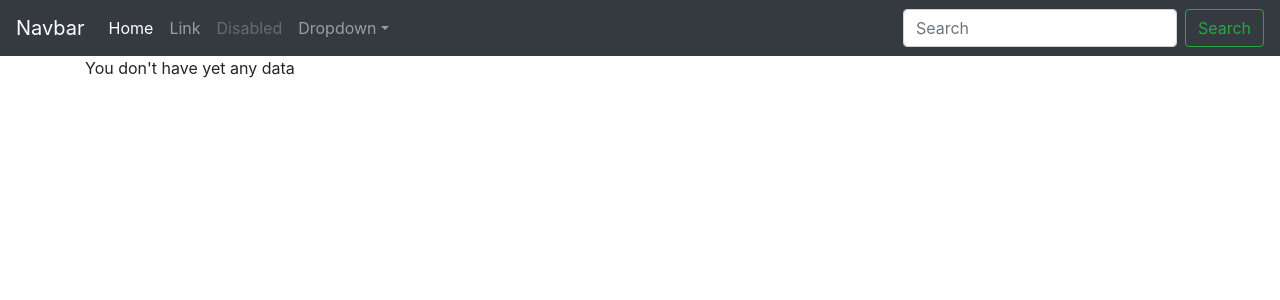
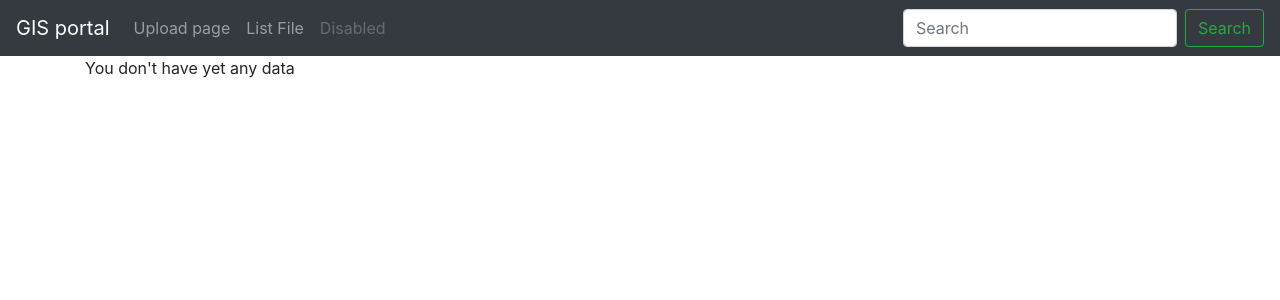
Before and after one commit to MaxKuzaj13/django_gis_portal, a Django app: page /list_view in a window 1280 px wide. Shown: the top 300 px of the page. Run offline with Django 3.2, Linux system fonts and the light colour scheme; data that the repository does not hold is empty; some libraries are stand-ins or nearby versions.

Commit message:
Change in UI: links, table, formating and small changes

```diff
--- a/geoportal/upload/templates/base.html
+++ b/geoportal/upload/templates/base.html
@@ -22,30 +22,33 @@
   <body data-new-gr-c-s-loaded="9.38.0">
 
     <nav class="navbar navbar-expand-md navbar-dark bg-dark fixed-top">
-      <a class="navbar-brand" href="#">Navbar</a>
+      <a class="navbar-brand" href="#">GIS portal</a>
       <button class="navbar-toggler" type="button" data-toggle="collapse" data-target="#navbarsExampleDefault" aria-controls="navbarsExampleDefault" aria-expanded="false" aria-label="Toggle navigation">
         <span class="navbar-toggler-icon"></span>
       </button>
 
       <div class="collapse navbar-collapse" id="navbarsExampleDefault">
         <ul class="navbar-nav mr-auto">
-          <li class="nav-item active">
-            <a class="nav-link" href="#">Home <span class="sr-only">(current)</span></a>
+<!--          <li class="nav-item active">-->
+<!--            <a class="nav-link" href="{% url 'home' %}">Home <span class="sr-only">(current)</span></a>-->
+<!--          </li>-->
+          <li class="nav-item">
+            <a class="nav-link" href="{% url 'upload' %}">Upload page</a>
           </li>
-          <li class="nav-item">
-            <a class="nav-link" href="#">Link</a>
+            <li class="nav-item">
+            <a class="nav-link" href="{% url 'list_view' %}">List File</a>
           </li>
           <li class="nav-item">
             <a class="nav-link disabled" href="#">Disabled</a>
           </li>
-          <li class="nav-item dropdown">
-            <a class="nav-link dropdown-toggle" href="http://example.com" id="dropdown01" data-toggle="dropdown" aria-haspopup="true" aria-expanded="false">Dropdown</a>
-            <div class="dropdown-menu" aria-labelledby="dropdown01">
-              <a class="dropdown-item" href="#">Action</a>
-              <a class="dropdown-item" href="#">Another action</a>
-              <a class="dropdown-item" href="#">Something else here</a>
-            </div>
-          </li>
+<!--          <li class="nav-item dropdown">-->
+<!--            <a class="nav-link dropdown-toggle" href="http://example.com" id="dropdown01" data-toggle="dropdown" aria-haspopup="true" aria-expanded="false">Dropdown</a>-->
+<!--            <div class="dropdown-menu" aria-labelledby="dropdown01">-->
+<!--              <a class="dropdown-item" href="#">Action</a>-->
+<!--              <a class="dropdown-item" href="#">Another action</a>-->
+<!--              <a class="dropdown-item" href="#">Something else here</a>-->
+<!--            </div>-->
+<!--          </li>-->
         </ul>
         <form class="form-inline my-2 my-lg-0">
           <input class="form-control mr-sm-2" type="text" placeholder="Search" aria-label="Search">
--- a/geoportal/upload/templates/list_view.html
+++ b/geoportal/upload/templates/list_view.html
@@ -14,7 +14,7 @@
     <thead>
         <tr>
             <th>User Name</th>
-            <th>File Name/th>
+            <th>File Name</th>
             <th>Layer Name</th>
             <th>Feature type</th>
             <th>Link to file</th>
@@ -32,7 +32,7 @@
             <td>{{file.type}}</td>
             <td>{{file.link_to_file}}</td>
             <td>
-                <a href="{{''}}" class="btn btn-danger">Detail</a>
+                <a href="{{''}}" class="btn btn-danger">Re-upload</a>
             </td>
             <td>
                 <a href="{{''}}" class="btn btn-primary">Detail</a>
```
